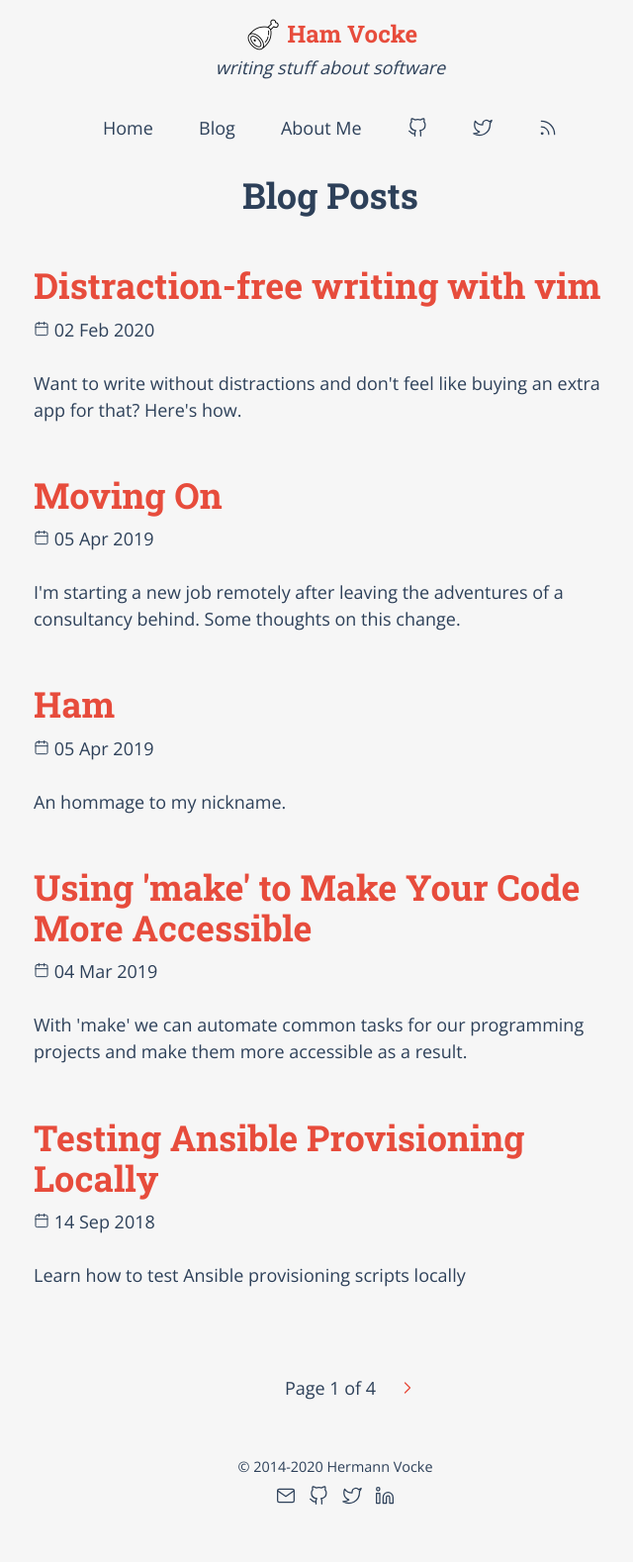
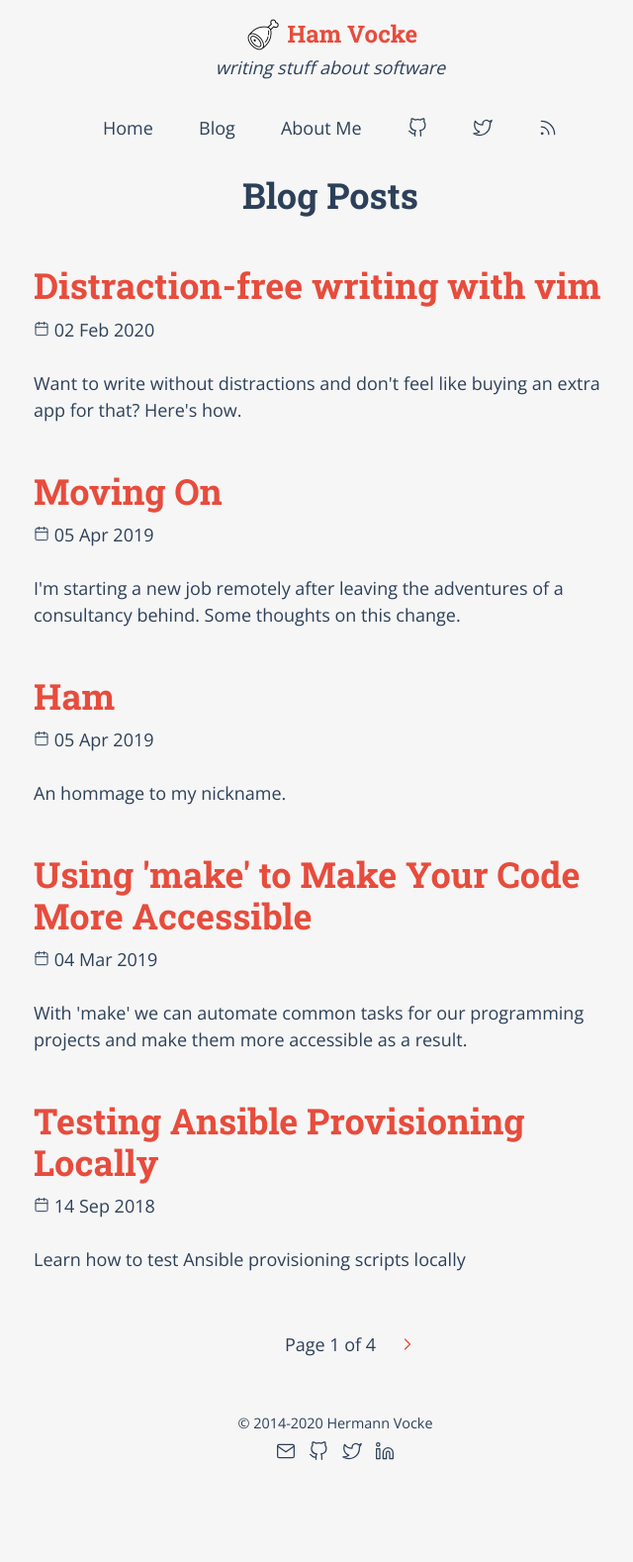
Before and after one commit to hamvocke/hamvocke.github.io, a Jekyll site: the page built from blog/index.html, in a window 1280 px wide. Shown: the whole page at 99% size, without its empty margins (306-946 px from the left). Built offline with Jekyll 4.4.1, drawn with Linux system fonts in a browser that asks for light colours; the list of posts is cut into pages by our own code; after the commit the page ends 1534 px from its top, so only the background shows below that.

Commit message:
tweak post list, blockquote spacing

```diff
--- a/assets/css/hamvocke.css
+++ b/assets/css/hamvocke.css
@@ -274,6 +274,10 @@
     vertical-align: baseline;
 }
 
+#blog .post {
+    margin-bottom: 48px;
+}
+
 #text {
     text-align: left;
     width: 600px;
@@ -395,10 +399,10 @@
     text-align: center;
 }
 
-.post div.highlighted {
+.post div.highlighted, blockquote {
     margin: 2.5em 0;
     border-left: 8px solid var(--light-accent);
-    padding: 6px;
+    padding: 0 12px;
     line-height: 1.5em;
 }
 
--- a/blog/index.html
+++ b/blog/index.html
@@ -7,6 +7,7 @@
 	<h1 class="title">Blog Posts</h1>
 	<div class="posts">
 		{% for post in paginator.posts %}
+		<div class="post">
 			<h1><a href="{{ post.url }}">{{ post.title }}</a></h1>
 			<p>
 				<span class="date">
@@ -15,7 +16,7 @@
 				</span>
 			</p>
 			<p>{{ post.excerpt }}</p>
-		<hr>
+		</div>
 		{% endfor %}
 	</div>
 
```
Lines whose indentation alone changed are shown as unchanged.
